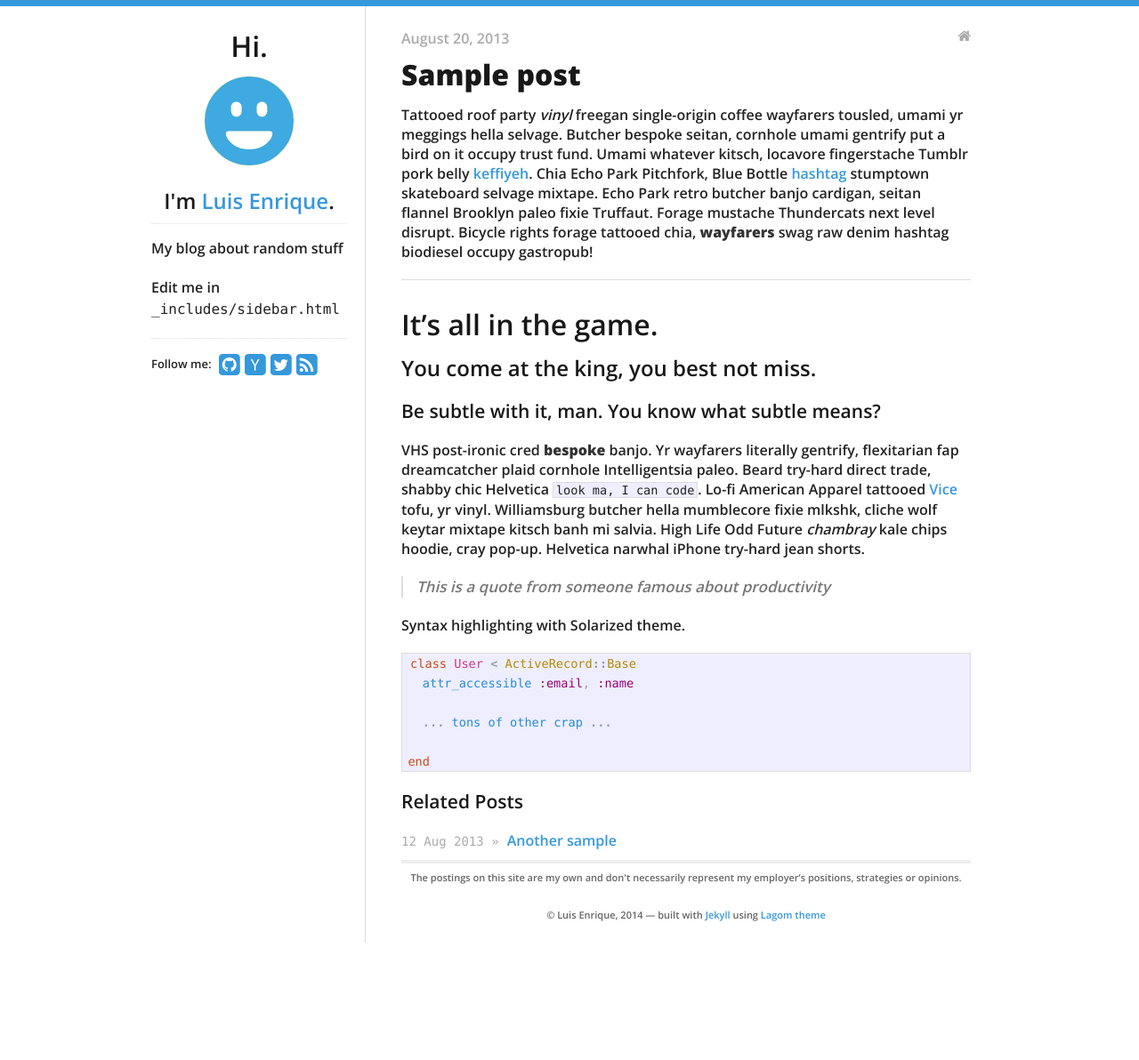
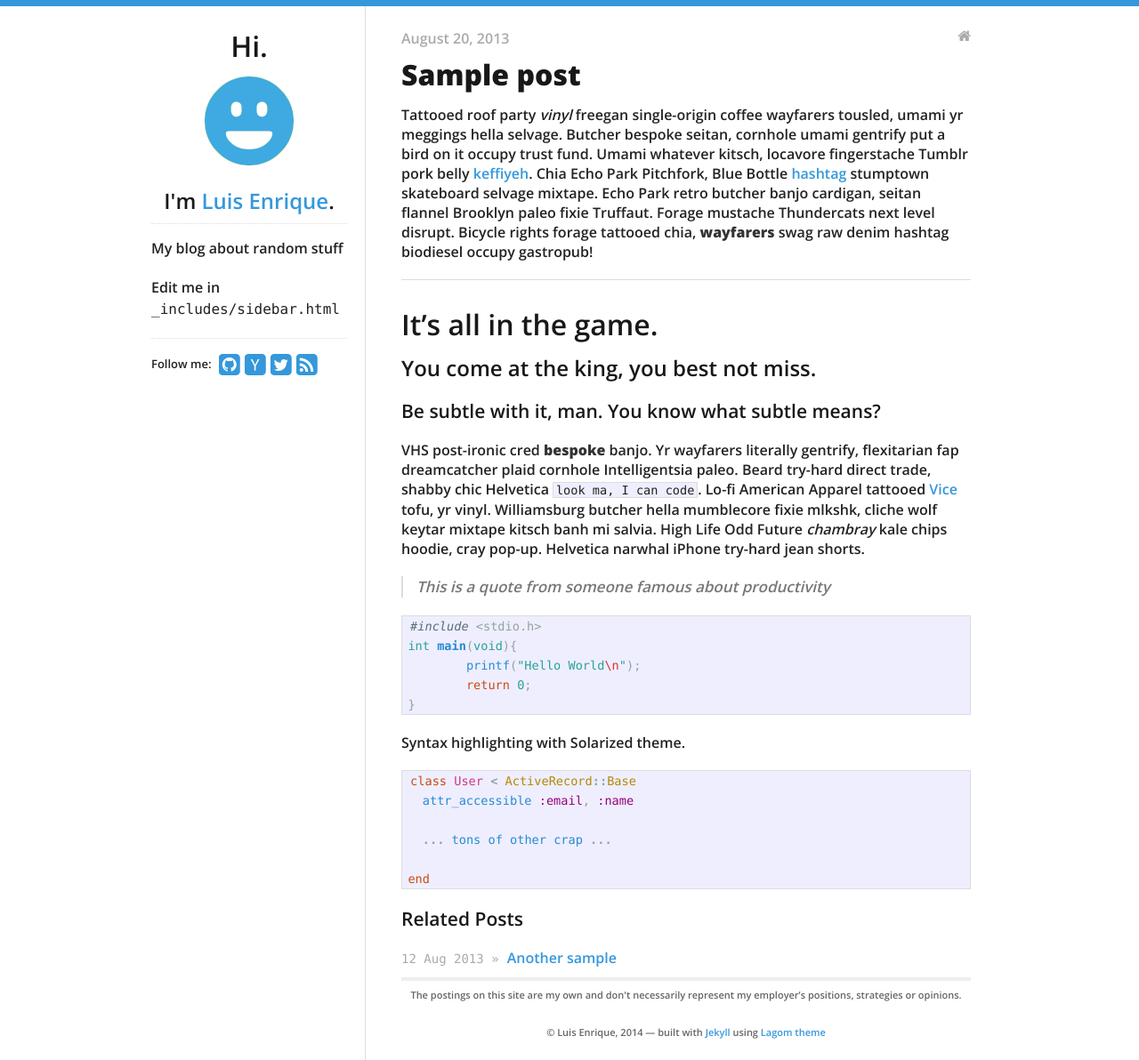
Before and after one commit to LuisGoCas/LuisGoCas.github.io, a Jekyll site: the page built from _posts/2013-08-20-sample-post.md, in a window 1280 px wide. Shown: the whole page at 89% size. Built offline with Jekyll 4.4.1, drawn with Linux system fonts in a browser that asks for light colours; nearby versions of some CDN libraries; before the commit the page ends 1060 px from its top, so only the background shows below that.

Commit message:
syntax testing

```diff
--- a/_posts/2013-08-20-sample-post.md
+++ b/_posts/2013-08-20-sample-post.md
@@ -30,6 +30,15 @@ iPhone try-hard jean shorts.
 
 > This is a quote from someone famous about productivity
 
+{% highlight c%}
+#include <stdio.h>
+int main(void){
+	printf("Hello World\n");
+	return 0;
+}
+{% endhighlight %}
+
+
 
 Syntax highlighting with Solarized theme.
 
```
